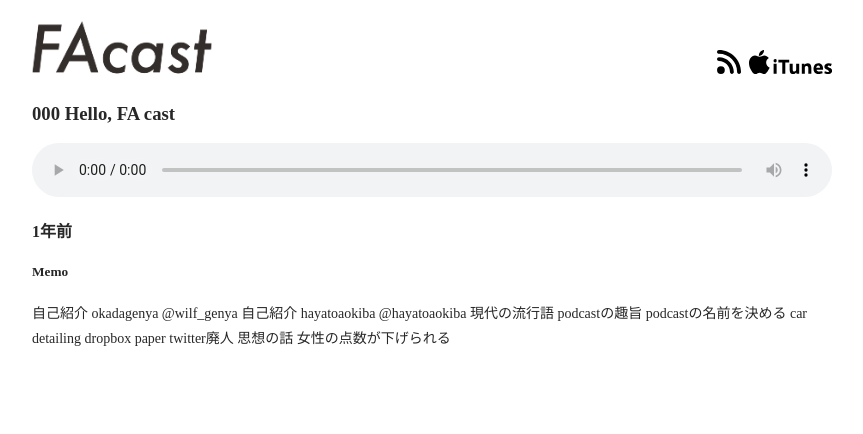
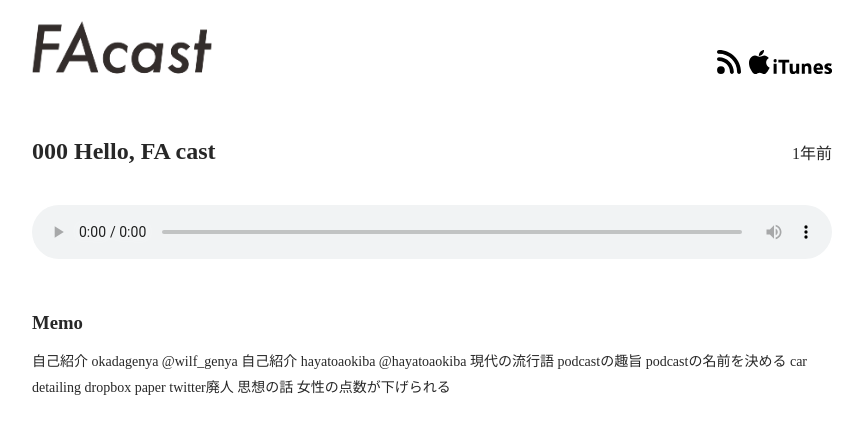
Before and after one commit to wilf312/facast2, a Next.js app: page /000 in a window 1280 px wide. Shown: the top 434 px of the page, without its empty margins (208-1071 px from the left). Built offline with nearby package versions, Linux system fonts and the light colour scheme.

Commit message:
fix style

```diff
--- a/pages/[uid].tsx
+++ b/pages/[uid].tsx
@@ -26,6 +26,22 @@ function displayTime(unixTime: number) {
     return d.getUTCSeconds() + '秒前'
   }
 }
+
+const Title = styled.h1`
+  font-size: 24px;
+`
+const TitleWrap = styled.div`
+  margin-top: 40px;
+  margin-bottom: 24px;
+  display: flex;
+  justify-content: space-between;
+  align-items: baseline;
+`
+
+const ShowNotesLabel = styled.h3`
+  margin-top: 48px;
+  margin-bottom: 16px;
+`
 
 const ShowNotes = styled.div`
   white-space: pre-line;
@@ -57,13 +73,14 @@ export default () => {
 
   return <Wrap>
     <Header />
-
-    <h3>{`${article.uid} ${article.title}`}</h3>
+    <TitleWrap>
+      <Title>{`${article.uid} ${article.title}`}</Title>
+      <time>{displayTime(article.pubDate.getTime())}</time>
+    </TitleWrap>
     <Audio src={url} />
-    <h4>{displayTime(article.pubDate.getTime())}</h4>
 
     {article.showNotes && (<div>
-      <h5>Memo</h5>
+      <ShowNotesLabel>Memo</ShowNotesLabel>
       <ShowNotes>{article.showNotes}</ShowNotes>
     </div>)}
   </Wrap>
```
